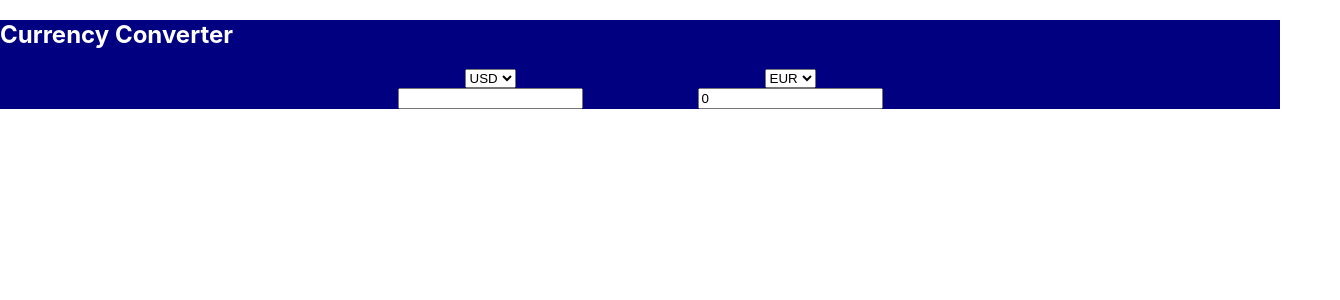
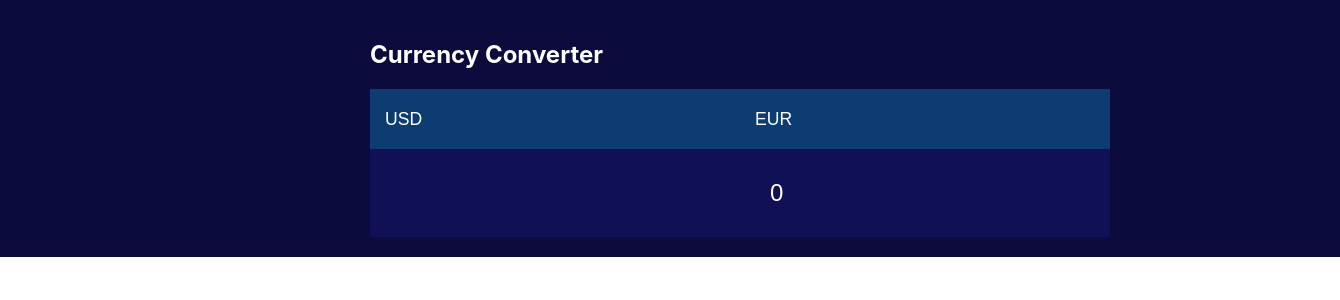
Before and after one commit to canvasandcode/currency-calculator, a React (Create React App) app: page / in a window 1280 px wide. Shown: the top 300 px of the page, 1340 px wide, since content can reach past the window. Built offline with nearby package versions, Linux system fonts and the light colour scheme.

Commit message:
further styling changes

```diff
--- a/src/CurrencyConverter.js
+++ b/src/CurrencyConverter.js
@@ -52,12 +52,13 @@ class CurrencyConverter extends Component {
     const { currencies, base, amount, convertTo, result } = this.state; //destructure from state
     return (
       <section className="wrapper">
+        <div className="wrapper_inner">
           <h2 className="title">Currency Converter</h2>
 
           <div className="flex">
             <form className="flex-column">
               <select
-              className=""
+                className="dropdown"
                 name="base"
                 value={base}
                 onChange={this.handleDropDown}
@@ -69,7 +70,7 @@ class CurrencyConverter extends Component {
                 ))}
               </select>
               <input
-              className=""
+                className="result_input"
                 type="number"
                 value={amount}
                 onChange={this.handleInput}
@@ -78,7 +79,7 @@ class CurrencyConverter extends Component {
 
             <form className="flex-column">
               <select
-              className=""
+                className="dropdown"
                 name="convertTo"
                 value={convertTo}
                 onChange={this.handleDropDown}
@@ -89,8 +90,18 @@ class CurrencyConverter extends Component {
                   </option>
                 ))}
               </select>
-            <input className="" value={amount === "" ? "0" : result} />
+              <input
+                className="result_input"
+                value={
+                  amount === ""
+                    ? "0"
+                    : result === isNaN
+                    ? "Calculating..."
+                    : result
+                }
+              />
             </form>
+          </div>
         </div>
       </section>
     );
--- a/src/index.css
+++ b/src/index.css
@@ -12,10 +12,18 @@ code {
     monospace;
 }
 .wrapper {
-  background: navy;
+  background: #0b0b3e;
   margin: 0;
-  padding: 0;
+  padding: 20px 30px;
   width: 100%;
+}
+
+.wrapper_inner {
+  display: flex;
+  align-items: flex-start;
+  flex-direction: column;
+  margin: 0 auto;
+  max-width: 600px;
 }
 
 .title {
@@ -26,8 +34,7 @@ code {
   display: flex;
   align-items: center;
   justify-content: space-around;
-  max-width: 600px;
-  margin: 0 auto;
+  width: 100%;
 }
 
 .flex-column {
@@ -35,3 +42,22 @@ code {
   align-items: center;
   flex-direction: column;
 }
+
+.dropdown {
+  background: #0c3c72;
+  border: none;
+  border-radius: 0;
+  -webkit-appearance: none;
+  color: white;
+  padding: 20px 15px;
+  font-size: 1.1rem;
+  width: 100%
+}
+
+.result_input {
+  background: #0f1055;
+  border: none;
+  padding: 30px;
+  font-size: 1.5rem;
+  color: white;
+}
```
Lines whose indentation alone changed are shown as unchanged.
